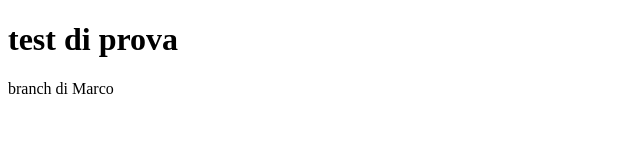
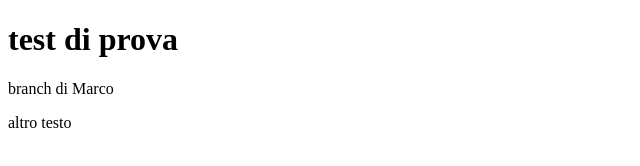
Before and after one commit to anthony-mure/test-1, a plain HTML site: page marco-index.html in a window 1280 px wide. Shown: the full height of the page, 0-640 px from the left. Drawn offline with Linux system fonts and the light colour scheme.

Commit message:
rinomina index

```diff
--- a/index.html
+++ b/marco-index.html
@@ -10,6 +10,7 @@
 
   <h1>test di prova </h1>
   <p>branch di Marco</p>
+  <P>altro testo</P>
 
 
 </body>
```
